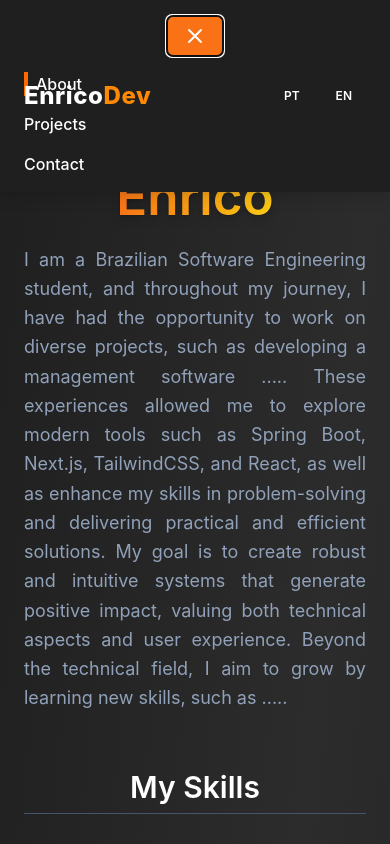
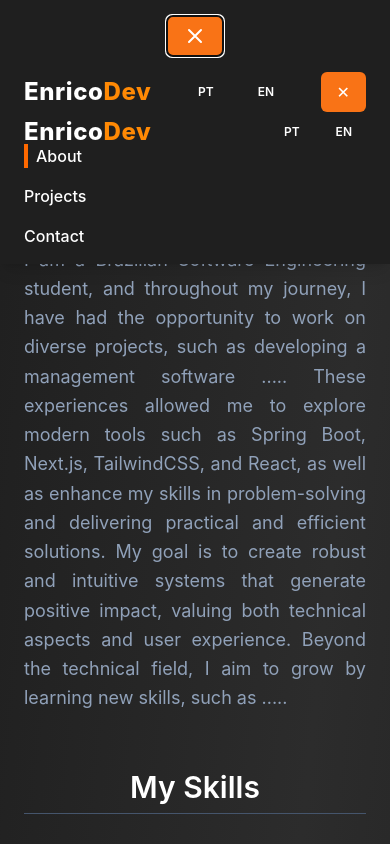
Before and after one commit to EnricoBessa/EnricoBessaPortifolio, a React (Vite) app in the folder portifolio/: page /about in a window 390 px wide. Both pictures are taken after a click on the button "Toggle menu". Shown: the top 844 px of the page. Built offline with nearby package versions, Linux system fonts and the light colour scheme.

Commit message:
Adicionando detalhes

```diff
--- a/portifolio/src/components/Navbar.jsx
+++ b/portifolio/src/components/Navbar.jsx
@@ -85,14 +85,37 @@ const Navbar = () => {
       {/* Menu mobile */}
       {isOpen && (
         <div className="sm:hidden bg-[#1F1F1F] px-6 pb-4 space-y-4">
+
+          <div className="w-full flex items-center justify-between mb-8">
+            {/* Título EnricoDev */}
+            <div className="left-4 text-white font-extrabold text-2xl tracking-wide">
+              Enrico<span className="text-orange-400">Dev</span>
+            </div>
+
+            {/* Botões de idioma */}
+            <div className="flex gap-4">
+              <button className={`btnlenguage-nav ${currentLang === 'PT' ? 'selected' : ''}`} onClick={() => changeLanguage('pt')}>
+                PT
+              </button>
+              <button className={`btnlenguage-nav ${currentLang === 'EN' ? 'selected' : ''}`} onClick={() => changeLanguage('en')}>
+                EN
+              </button>
+            </div>
+
+            {/* Botão de fechar (X) */}
+            <button
+              className="text-white border border-white rounded px-2" onClick={() => setIsOpen(false)} aria-label="Fechar menu">✕
+            </button>
+          </div>
+
+          {/* Links */}
           {links.map(({ to, label }) => (
             <NavLink
               key={to}
               to={to}
               onClick={() => setIsOpen(false)}
               className={({ isActive }) =>
-                `block !text-white hover:!text-orange-400 font-medium ${isActive ? 'border-l-4 border-orange-500 pl-2' : ''
-                }`
+                `block !text-white hover:!text-orange-400 font-medium ${isActive ? 'border-l-4 border-orange-500 pl-2' : ''}`
               }
               end
             >
--- a/portifolio/vite.config.js
+++ b/portifolio/vite.config.js
@@ -1,10 +1,7 @@
 import { defineConfig } from 'vite'
 import react from '@vitejs/plugin-react'
 
-// https://vite.dev/config/
 export default defineConfig({
-  base: '/EnricoBessaPortifolio',
-  plugins: [
-    react(),
-  ],
+  //base: '/EnricoBessaPortifolio/',
+  plugins: [react()],
 })
```
